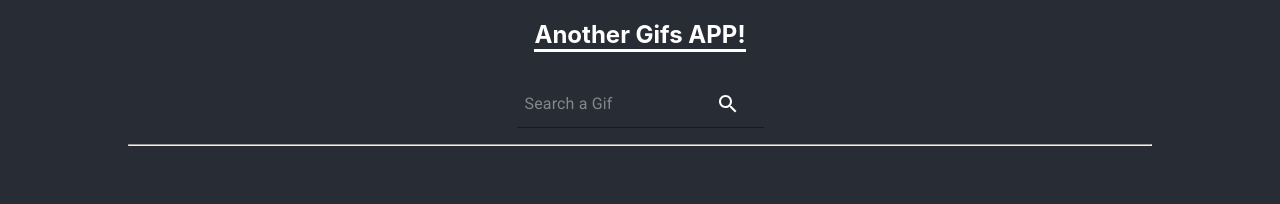
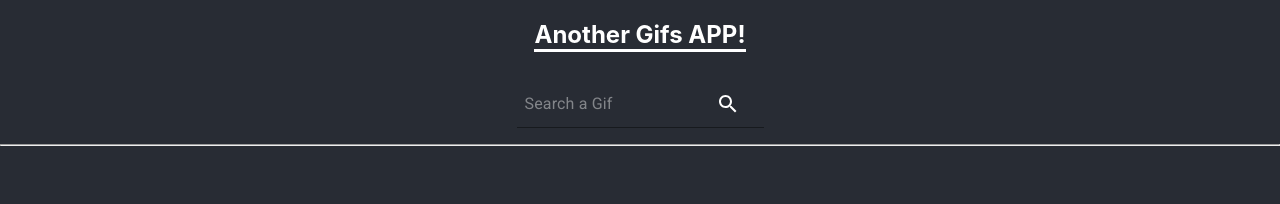
Before and after one commit to techjosec/giphy-react-app, a React (Vite) app: page / in a window 1280 px wide. Shown: the top 204 px of the page. Built offline with nearby package versions, Linux system fonts and the light colour scheme; no server answers.

Commit message:
styles updated

```diff
--- a/src/App.css
+++ b/src/App.css
@@ -15,3 +15,7 @@
 .App-content>h1 {
     border-bottom-style: solid;
 }
+
+.wrapper {
+    width: 100%;
+}
--- a/src/App.jsx
+++ b/src/App.jsx
@@ -20,11 +20,13 @@ const App = () => (
 		<div className="App">
 			<section className="App-content">
 				<h1>Another Gifs APP!</h1>
-				<GifsContextProvider>
-					<Route path="/search/:keyword" component={SearchResults} />
-					<Route path="/gif/:id" component={Detail} />
-					<Route path="/" component={Home} />
-				</GifsContextProvider>
+				<div className="wrapper">
+					<GifsContextProvider>
+						<Route path="/search/:keyword" component={SearchResults} />
+						<Route path="/gif/:id" component={Detail} />
+						<Route path="/" component={Home} />
+					</GifsContextProvider>
+				</div>
 			</section>
 		</div>
 	</MuiThemeProvider>
--- a/src/pages/Detail/index.jsx
+++ b/src/pages/Detail/index.jsx
@@ -7,8 +7,13 @@ function index( { params } )
 	const gifs = useGlobalGifs( );
 	const { title, url } = gifs.find( ( _gif ) => _gif.id === params.id );
 
+	const styles = {
+		maxWidth : `450px`,
+		minWidth : `300px`,
+		display  : `inline-block`,
+	};
 	return (
-		<>
+		<div style={{ ...styles }}>
 			<h4>
 				{` `}
 				{ title }
@@ -19,7 +24,7 @@ function index( { params } )
 			</figure>
 
 			<ButtonLink />
-		</>
+		</div>
 	);
 }
 
--- a/src/pages/Home/styles.css
+++ b/src/pages/Home/styles.css
@@ -1,7 +1,3 @@
-.Home {
-    width: 80%;
-}
-
 .Search {
     display: flex;
     flex-direction: row;
```
